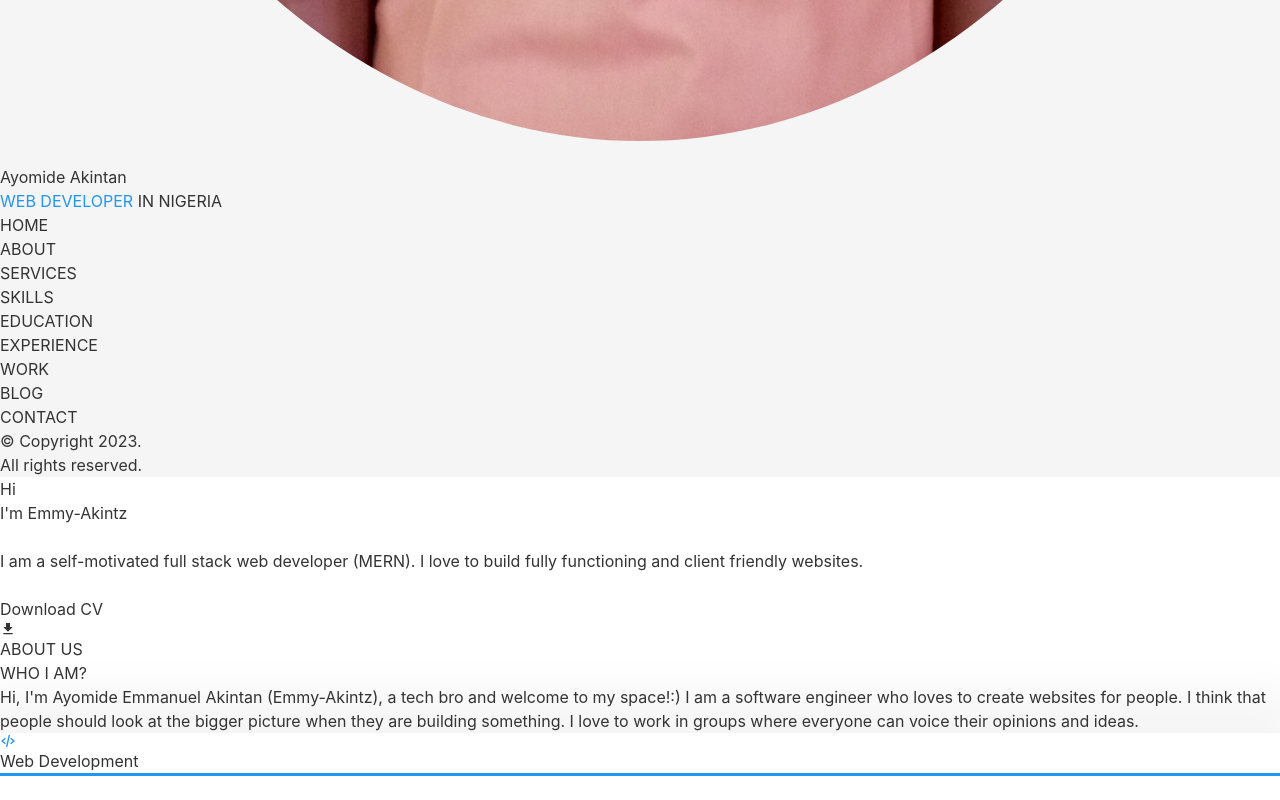
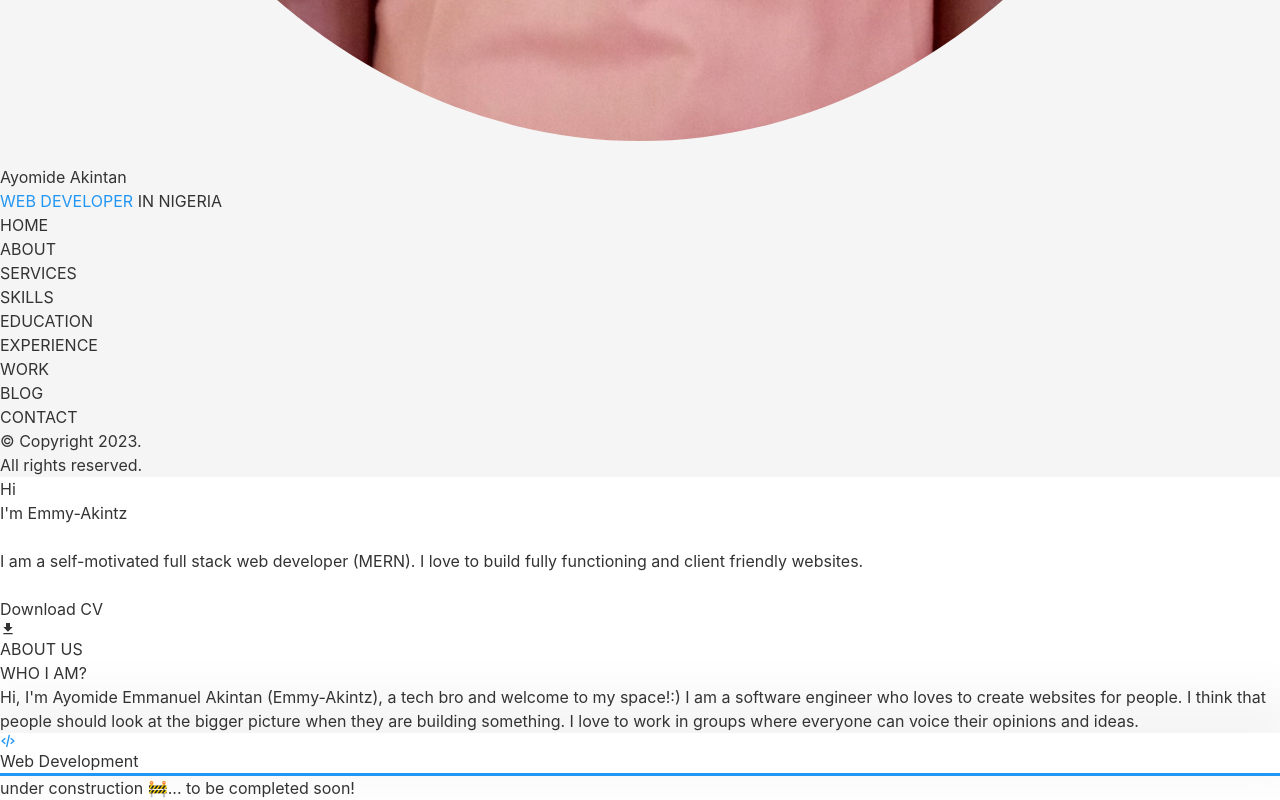
Before and after one commit to Emmy-Akintz/mynewportfolio, a React (Vite) app in the folder client/: page / in a window 1280 px wide. Shown: the part 1529-2329 px from the top of the page. Before the commit the page ends 2305 px from the top, so only its background shows below. Built offline with nearby package versions, Linux system fonts and the light colour scheme.

Commit message:
Update ParentPage.jsx

```diff
--- a/client/src/pages/ParentPage.jsx
+++ b/client/src/pages/ParentPage.jsx
@@ -32,6 +32,7 @@ function ParentPage() {
       <div className="p-12 w-[350px] lg:w-[900px]">
         <Intro />
         <About />
+<div>under construction 🚧... to be completed soon!</div>
       </div>
     </div>
   )
```
